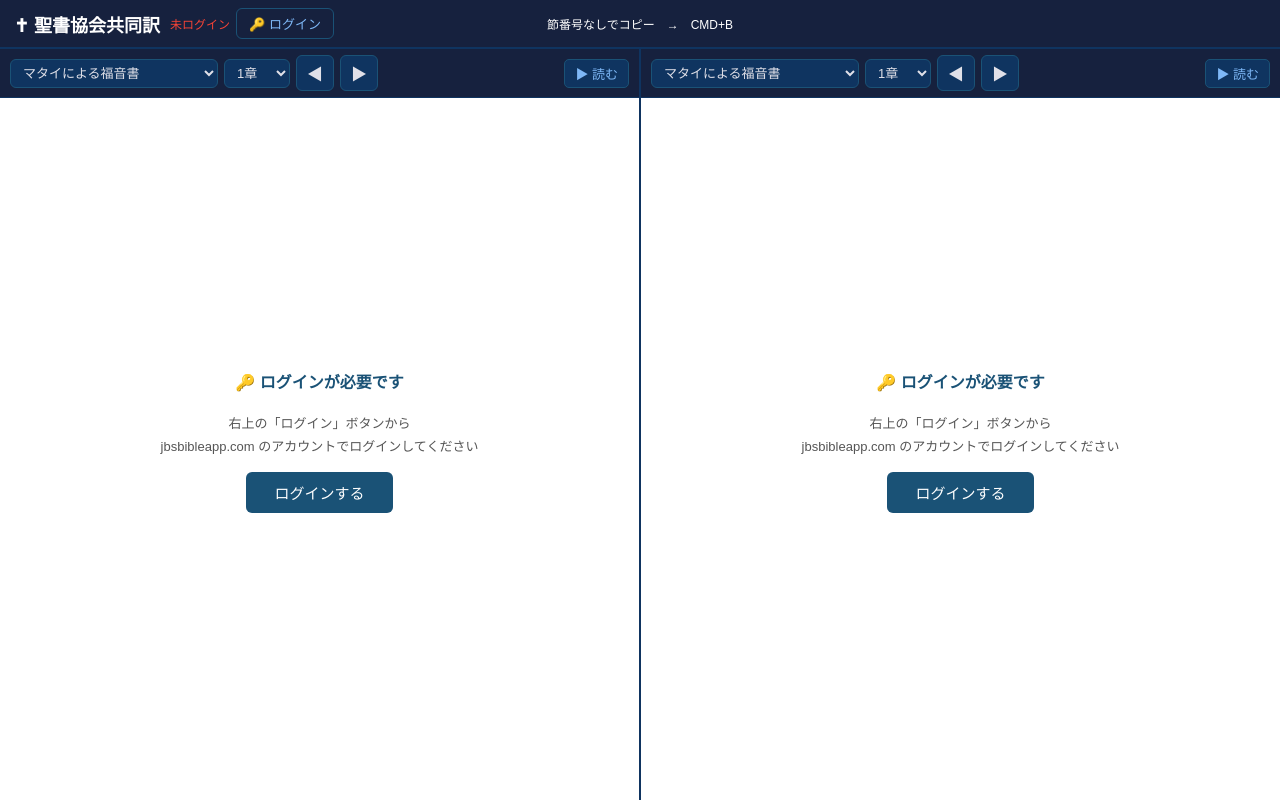
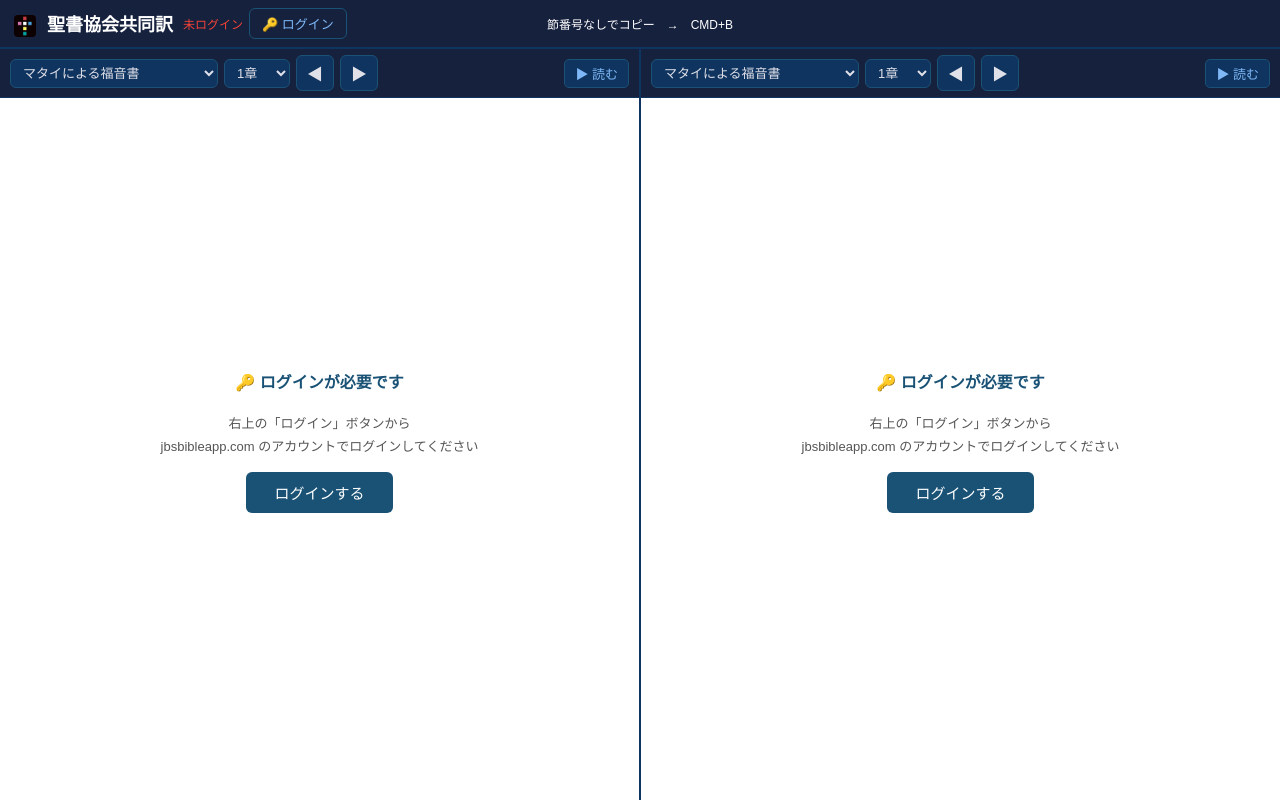
Before and after one commit to jesuslovesyoume1220/bible-jbs-compare, a Flask app: page / in a window 1280 px wide. Run offline with Flask 3, Linux system fonts and the light colour scheme; data that the repository does not hold is empty.

Commit message:
ヘッダーの✝をJBSアイコン画像に変更

```diff
--- a/templates/index.html
+++ b/templates/index.html
@@ -193,7 +193,7 @@
 <body>
 
 <header>
-  <h1>✝ 聖書協会共同訳</h1>
+  <h1><img src="/static/icons/icon-256.png" style="height:22px;width:22px;vertical-align:middle;margin-right:6px;border-radius:4px;"> 聖書協会共同訳</h1>
   <div style="display:flex;align-items:center;gap:6px;">
     <span id="statusBar" class="status-bar">確認中…</span>
     <button class="btn-login-header" id="btnLoginHeader" onclick="openLogin()">🔑 ログイン</button>
```
